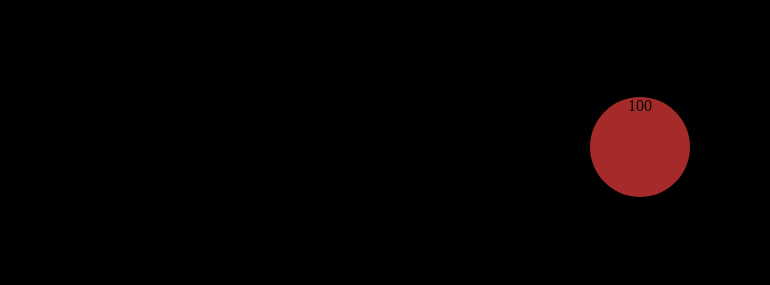
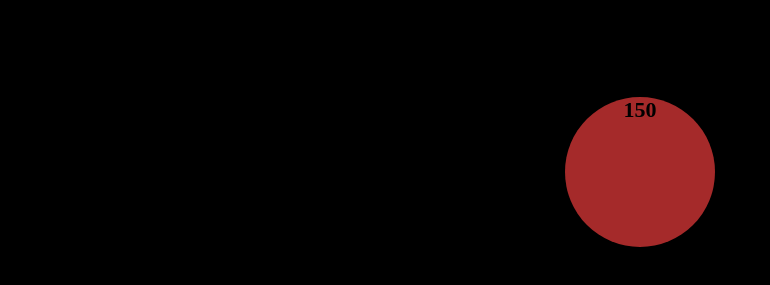
Before and after one commit to NirFakiro/Day-18, a plain HTML site: page index.html in a window 1280 px wide. Both pictures are taken after a click on the element "100". Shown: the part 61-346 px from the top of the page, without its empty margins (0-770 px from the left). Drawn offline with Linux system fonts and the light colour scheme.

Commit message:
Implement the onBallClick function

```diff
--- a/css/style.css
+++ b/css/style.css
@@ -12,4 +12,6 @@ div {
   background-color: brown;
   text-align: center;
   margin: 100px auto;
+  font-size: 22px;
+  font-weight: bold;
 }
--- a/js/main.js
+++ b/js/main.js
@@ -1,5 +1,12 @@
 'use strict'
+var currWidth = 100
+var currHeight = 100
 
 function onBallClick() {
-  console.log('hi')
+  const elBall = document.querySelector('div')
+  elBall.style.width = currWidth + 50 + 'px'
+  currWidth += 50
+  elBall.style.height = currHeight + 50 + 'px'
+  currHeight += 50
+  elBall.innerText = currHeight
 }
```
